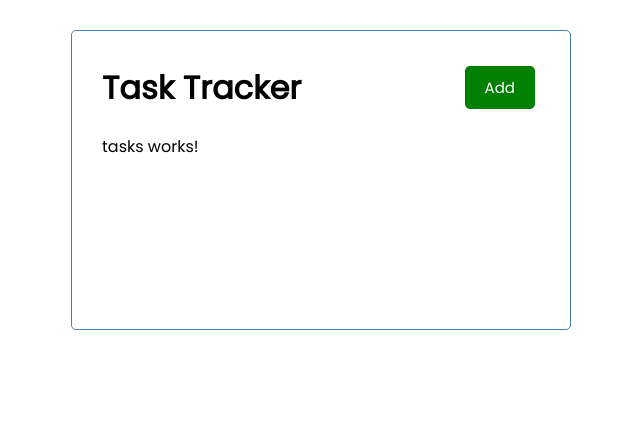
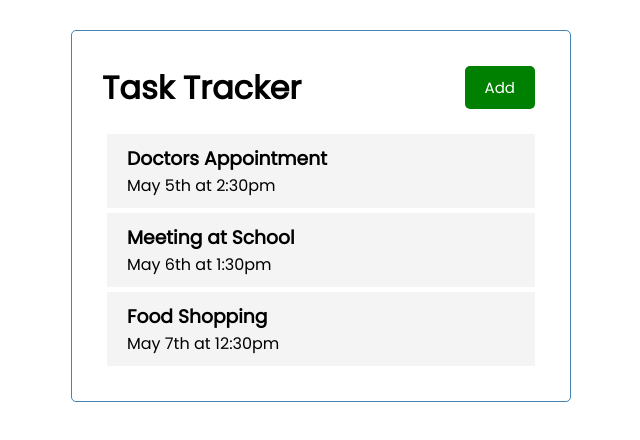
Before and after one commit to GCostill/AngularPracticeSite, an Angular app: page / in a window 1280 px wide. Shown: the top 440 px of the page, without its empty margins (319-959 px from the left). Built offline with nearby package versions, Linux system fonts and the light colour scheme.

Commit message:
updated tasks to display data

```diff
--- a/src/app/components/task-item/task-item.component.css
+++ b/src/app/components/task-item/task-item.component.css
@@ -0,0 +1,16 @@
+.task {
+  background: #f4f4f4;
+  margin: 5px;
+  padding: 10px 20px;
+  cursor: pointer;
+}
+
+.task.reminder {
+  border-left: 5px solid green;
+}
+
+.task h3 {
+  display: flex;
+  align-items: center;
+  justify-content: space-between;
+}
--- a/src/app/components/task-item/task-item.component.html
+++ b/src/app/components/task-item/task-item.component.html
@@ -1 +1,4 @@
-<p>task-item works!</p>
+<div class="task">
+  <h3>{{task.text}}</h3>
+  <p>{{task.day}}</p>
+</div>
--- a/src/app/components/task-item/task-item.component.ts
+++ b/src/app/components/task-item/task-item.component.ts
@@ -1,10 +1,18 @@
-import { Component } from '@angular/core';
+import { Component, OnInit, Input } from '@angular/core';
+import {Task} from '../../Task'
 
 @Component({
   selector: 'app-task-item',
   templateUrl: './task-item.component.html',
   styleUrls: ['./task-item.component.css']
 })
-export class TaskItemComponent {
+export class TaskItemComponent implements OnInit{
 
+  @Input() task!: Task;
+
+  constructor() {}
+
+  ngOnInit(): void {
+
+  }
 }
--- a/src/app/components/tasks/tasks.component.html
+++ b/src/app/components/tasks/tasks.component.html
@@ -1 +1 @@
-<p>tasks works!</p>
+<app-task-item *ngFor="let task of tasks" [task]="task"></app-task-item>
```
